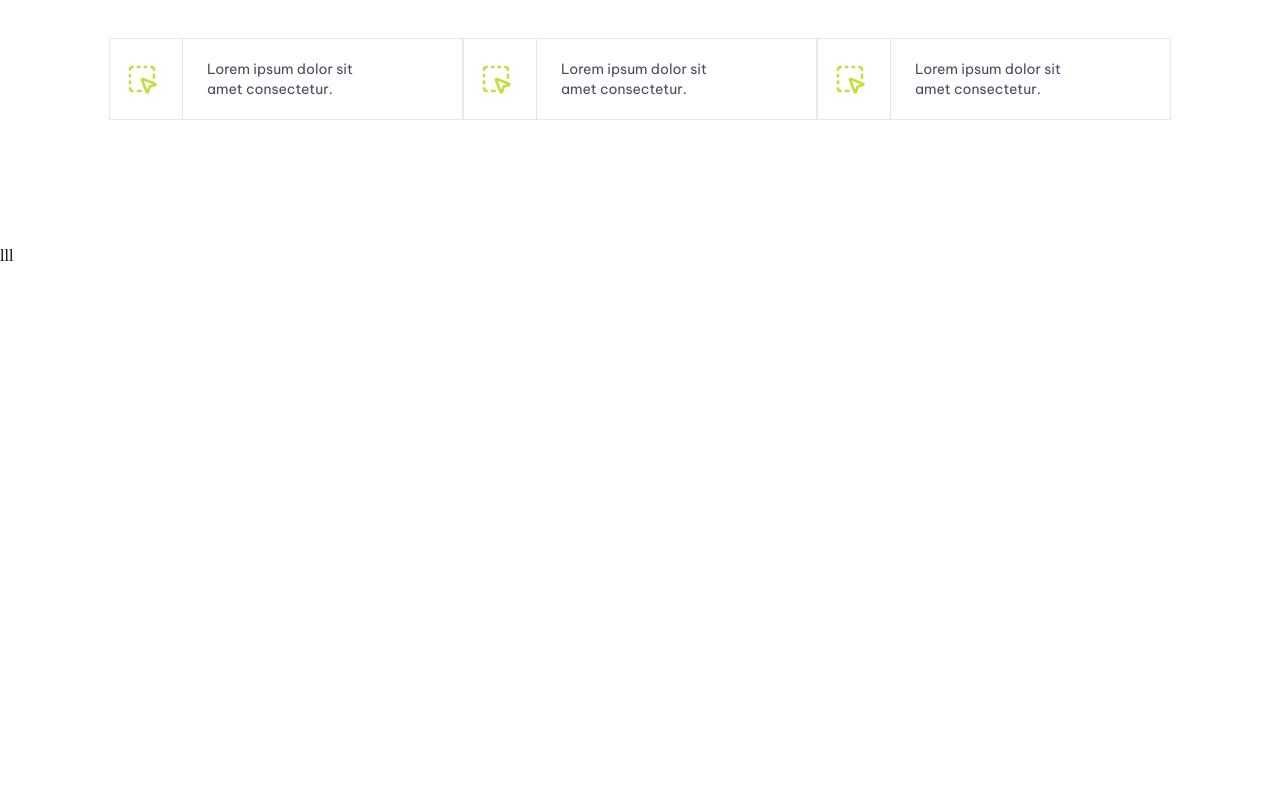
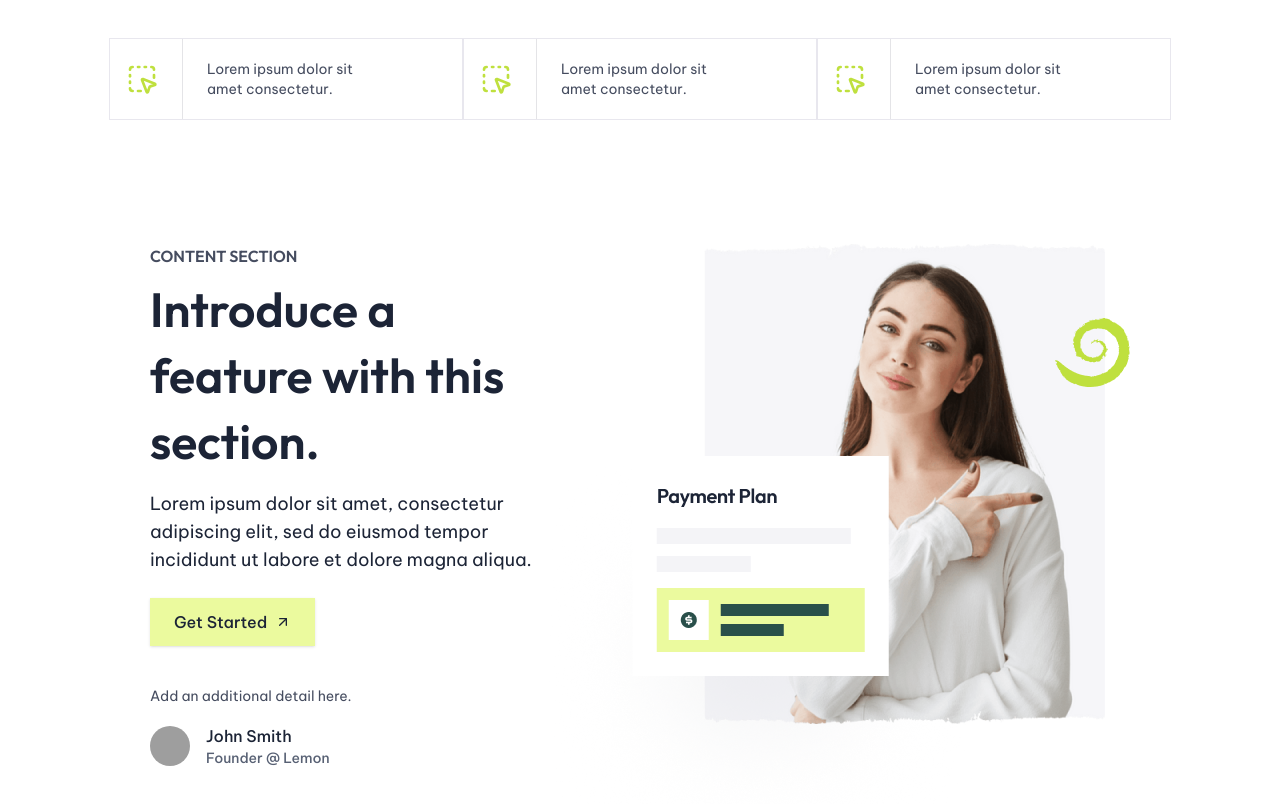
Before and after one commit to chuluq/meet-lemon, a Next.js app: page / in a window 1280 px wide. Shown: the part 1120-1924 px from the top of the page. Before the commit the page ends 1528 px from the top, so only its background shows below. Built offline with nearby package versions, Linux system fonts and the light colour scheme; grey boxes are pictures that could not be loaded.

Commit message:
feat: add content section

```diff
--- a/package.json
+++ b/package.json
@@ -9,6 +9,7 @@
     "lint": "next lint"
   },
   "dependencies": {
+    "@radix-ui/react-avatar": "^1.1.1",
     "@radix-ui/react-separator": "^1.1.0",
     "@radix-ui/react-slot": "^1.1.0",
     "class-variance-authority": "^0.7.0",
--- a/src/app/page.tsx
+++ b/src/app/page.tsx
@@ -1,4 +1,5 @@
 import { Banner } from "@/components/banner";
+import { Contents } from "@/components/contents";
 import { Features } from "@/components/features";
 import { Header } from "@/components/header";
 import { Hero } from "@/components/hero";
@@ -10,7 +11,7 @@ export default function Home() {
       <Header />
       <Hero />
       <Features />
-      <div className="pb-[140px] pt-[124px]">lll</div>
+      <Contents />
     </div>
   );
 }
--- /dev/null
+++ b/src/components/contents.tsx
@@ -0,0 +1,58 @@
+import Image from "next/image";
+import { ArrowUpRight } from "lucide-react";
+
+import { Avatar, AvatarFallback, AvatarImage } from "@/components/ui/avatar";
+import { Button } from "@/components/ui/button";
+
+import section1 from "@/assets/section-1.png";
+
+export const Contents = () => {
+  return (
+    <div className="container mx-auto max-w-[980px]">
+      <div className="flex justify-center pb-[140px] pt-[124px]">
+        <div className="max-w-[440px]">
+          <div className="space-y-4">
+            <div className="space-y-2">
+              <h6 className="font-heading font-semibold uppercase text-[#454C5F]">
+                Content Section
+              </h6>
+              <h3 className="font-heading text-5xl font-semibold leading-snug text-[#1C2436]">
+                Introduce a feature with this section.
+              </h3>
+            </div>
+            <p className="font-sans text-lg text-[#1C2436]">
+              Lorem ipsum dolor sit amet, consectetur adipiscing elit, sed do
+              eiusmod tempor incididunt ut labore et dolore magna aliqua.
+            </p>
+          </div>
+          <Button className="mb-10 mt-6 h-12 rounded-none bg-[#EBFA9E] px-6 py-[14px] font-sans text-base capitalize text-[#1C2436] hover:bg-[#EBFA9E]/90">
+            Get Started <ArrowUpRight size={24} />
+          </Button>
+          <div className="space-y-[18px]">
+            <p className="font-sans text-sm text-[#454C5F]">
+              Add an additional detail here.
+            </p>
+            <div className="flex items-center gap-x-4">
+              <Avatar>
+                <AvatarImage
+                  src="https://github.com/shadcn.png"
+                  alt="@shadcn"
+                />
+                <AvatarFallback>CN</AvatarFallback>
+              </Avatar>
+              <div className="flex flex-col">
+                <p className="font-sans font-medium capitalize text-[#1C2436]">
+                  John Smith
+                </p>
+                <p className="font-sans text-sm font-medium text-[#586174]">
+                  Founder @ Lemon
+                </p>
+              </div>
+            </div>
+          </div>
+        </div>
+        <Image src={section1} alt="section-1" />
+      </div>
+    </div>
+  );
+};
--- a/src/components/hero.tsx
+++ b/src/components/hero.tsx
@@ -7,14 +7,14 @@ import hero from "@/assets/hero.png";
 
 export const Hero = () => {
   return (
-    <div className="container mx-auto flex max-w-[980px] gap-x-[70px] pb-32 pt-20">
+    <div className="container mx-auto flex max-w-[980px] justify-center gap-x-[70px] pb-32 pt-20">
       <div className="max-w-[404px] space-y-9">
         <div className="space-y-7">
           <div className="space-y-2">
             <h6 className="font-heading font-semibold uppercase text-[#454C5F]">
               Meet Lemon
             </h6>
-            <h1 className="font-heading text-7xl font-semibold text-[#1C2436]">
+            <h1 className="font-heading text-7xl font-semibold leading-tight text-[#1C2436]">
               Build a better site for your business.
             </h1>
           </div>
--- /dev/null
+++ b/src/components/ui/avatar.tsx
@@ -0,0 +1,50 @@
+"use client"
+
+import * as React from "react"
+import * as AvatarPrimitive from "@radix-ui/react-avatar"
+
+import { cn } from "@/lib/utils"
+
+const Avatar = React.forwardRef<
+  React.ElementRef<typeof AvatarPrimitive.Root>,
+  React.ComponentPropsWithoutRef<typeof AvatarPrimitive.Root>
+>(({ className, ...props }, ref) => (
+  <AvatarPrimitive.Root
+    ref={ref}
+    className={cn(
+      "relative flex h-10 w-10 shrink-0 overflow-hidden rounded-full",
+      className
+    )}
+    {...props}
+  />
+))
+Avatar.displayName = AvatarPrimitive.Root.displayName
+
+const AvatarImage = React.forwardRef<
+  React.ElementRef<typeof AvatarPrimitive.Image>,
+  React.ComponentPropsWithoutRef<typeof AvatarPrimitive.Image>
+>(({ className, ...props }, ref) => (
+  <AvatarPrimitive.Image
+    ref={ref}
+    className={cn("aspect-square h-full w-full", className)}
+    {...props}
+  />
+))
+AvatarImage.displayName = AvatarPrimitive.Image.displayName
+
+const AvatarFallback = React.forwardRef<
+  React.ElementRef<typeof AvatarPrimitive.Fallback>,
+  React.ComponentPropsWithoutRef<typeof AvatarPrimitive.Fallback>
+>(({ className, ...props }, ref) => (
+  <AvatarPrimitive.Fallback
+    ref={ref}
+    className={cn(
+      "flex h-full w-full items-center justify-center rounded-full bg-muted",
+      className
+    )}
+    {...props}
+  />
+))
+AvatarFallback.displayName = AvatarPrimitive.Fallback.displayName
+
+export { Avatar, AvatarImage, AvatarFallback }
```
Also changed, not shown: 1 other file (tests, documents, lock files or other folders).
